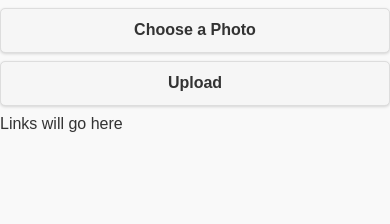
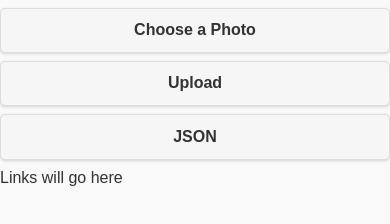
Before and after one commit to LylmikZA/PhoneGapTesting, a plain HTML site: page www/upload.html in a window 390 px wide. Drawn offline with Linux system fonts and the light colour scheme; some packages are replaced by stand-ins of ours.

Commit message:
2017/07/25  8:39:40.21

```diff
--- a/www/upload.html
+++ b/www/upload.html
@@ -9,6 +9,7 @@
         <!--<button type="button" onclick="getImage();">Upload a Photo</button>-->
         <button type="button" onclick="getPhoto(pictureSource.PHOTOLIBRARY);">Choose a Photo</button>
         <button type="button" onclick="uploadImage();">Upload</button>
+        <button type="button" onclick="testJson();">JSON</button>
 
         <img style="display:none;width:200px;height:200px;" id="smallImage" src="" />
 
@@ -94,7 +95,8 @@
                 var str = "Code = " + r.responseCode + "\n" + "Response = " + r.response + "\n" + "Sent = " + r.bytesSent;
                 console.log(str);
                 alert(r.response);
-                displayLinks(r);
+//                displayLinks(r);
+                testJson(r);
             }
 
             function fail(error) {
@@ -111,6 +113,27 @@
                         '<br />' + 'Size: ' + obj.data.img_size +
                         '<br />' + 'Bytes: ' + obj.data.img_bytes + '<br />';
             }
+
+            function testJson(json) {
+                var element = document.getElementById('links');
+//                var json = '{ "status_code": 200, "status_txt": "OK", "data": { "img_name": "9WBOk.jpg", "img_url": "http://sk.uploads.im/9WBOk.jpg", "img_view": "http://uploads.im/9WBOk.jpg", "img_width": "1080", "img_height": "1478", "img_attr": "width=\"1080\" height=\"1478\"", "img_size": "341.7 KB", "img_bytes": 349930, "thumb_url": "http://sk.uploads.im/t/9WBOk.jpg", "thumb_width": 360, "thumb_height": 493, "source": "base64 image string", "resized": "0", "delete_key": "34051e5bbfe3158a" } }';
+
+                var start = json.indexOf('img_attr') - 1;
+                var end = json.indexOf('img_size') - 1;
+
+                var msg = json.substring(0, start) + json.substring(end);
+                element.innerHTML = msg + '<br/><br/>';
+                var obj = JSON.parse(msg);
+
+                element.innerHTML += '<br/> status_code: ' + obj.status_code;
+                element.innerHTML += '<br/> status_txt: ' + obj.status_txt;
+                element.innerHTML += '<br/> img_name: ' + obj.data.img_name;
+                element.innerHTML += '<br/> img_bytes: ' + obj.data.img_bytes;
+                element.innerHTML += '<br/> img_url: <a href="' + obj.data.img_url + '">' + obj.data.img_url + '</a>';
+                element.innerHTML += '<br/> thumb_url: <a href="' + obj.data.thumb_url + '">' + obj.data.thumb_url + '</a>';
+                element.innerHTML += '<br/><img src="' + obj.data.thumb_url + '"></img>';
+
+            }
         </script>
 
     </body>
```
Also changed, not shown: 1 other file.
